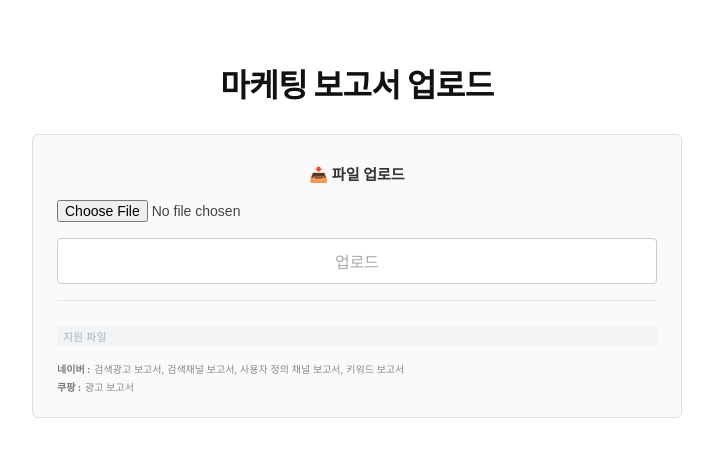
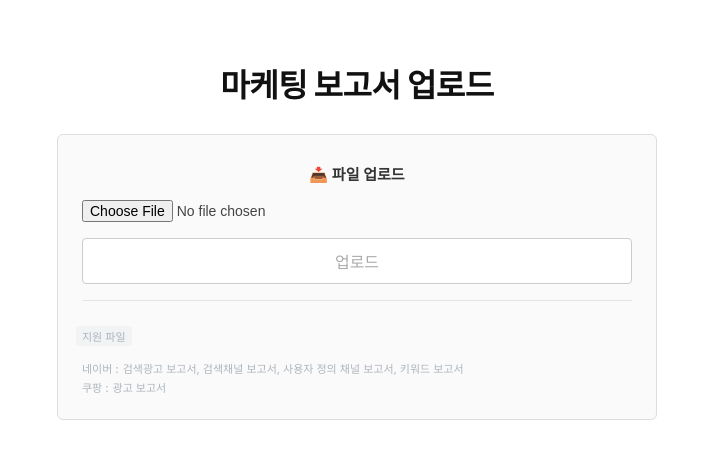
Before and after one commit to colera2/my-repo, a React (Create React App) app in the folder app/: page / in a window 1280 px wide. Shown: the top 458 px of the page, without its empty margins (283-996 px from the left). Built offline with nearby package versions, Linux system fonts and the light colour scheme; the HTML template or start-up script is replaced by a standard one.

Commit message:
Adjust styles in FileUploader.css for better layout

```diff
--- a/app/src/FileUploader.css
+++ b/app/src/FileUploader.css
@@ -18,7 +18,7 @@
 
 /* ── 기존 박스 디자인 유지 ── */
 .uploader-container {
-  max-width: 600px;
+  max-width: 550px;
   width: 100%;
   margin: 0 auto;
   padding: 28px 24px 24px;
@@ -89,17 +89,20 @@
   font-size: 11px;
   border-radius: 3px;
   display: inline-block;
+  margin-left: -6px;
+  align-self: flex-start;
+
 }
 
 .format-item {
-  font-size: 10px;
-  color: #888;
+  font-size: 11px;
+  color: #adb5bd;
   margin: 0;
   line-height: 1.2;
 }
 
 .format-platform {
-  font-weight: 700;
-  color: #777;
+  font-weight: 500;
+  color: #adb5bd;
   margin-right: 4px;
 }
```
